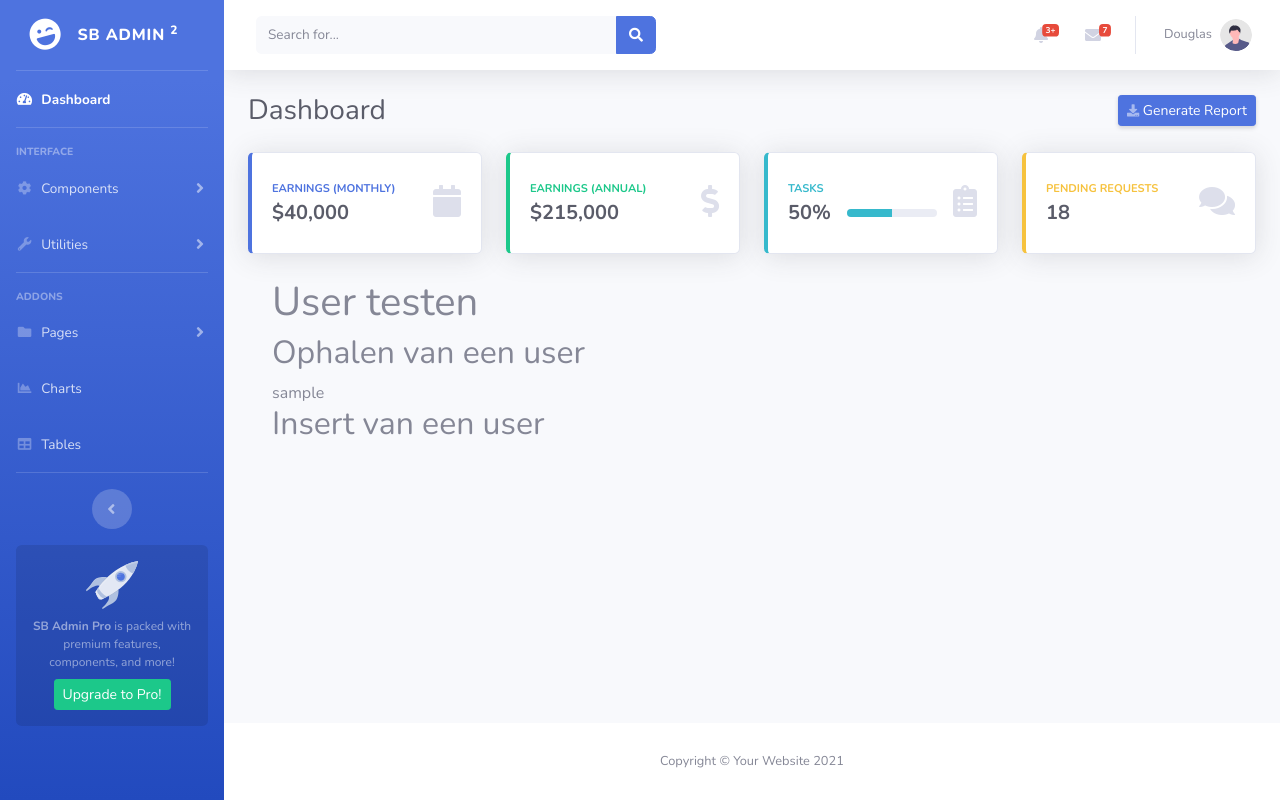
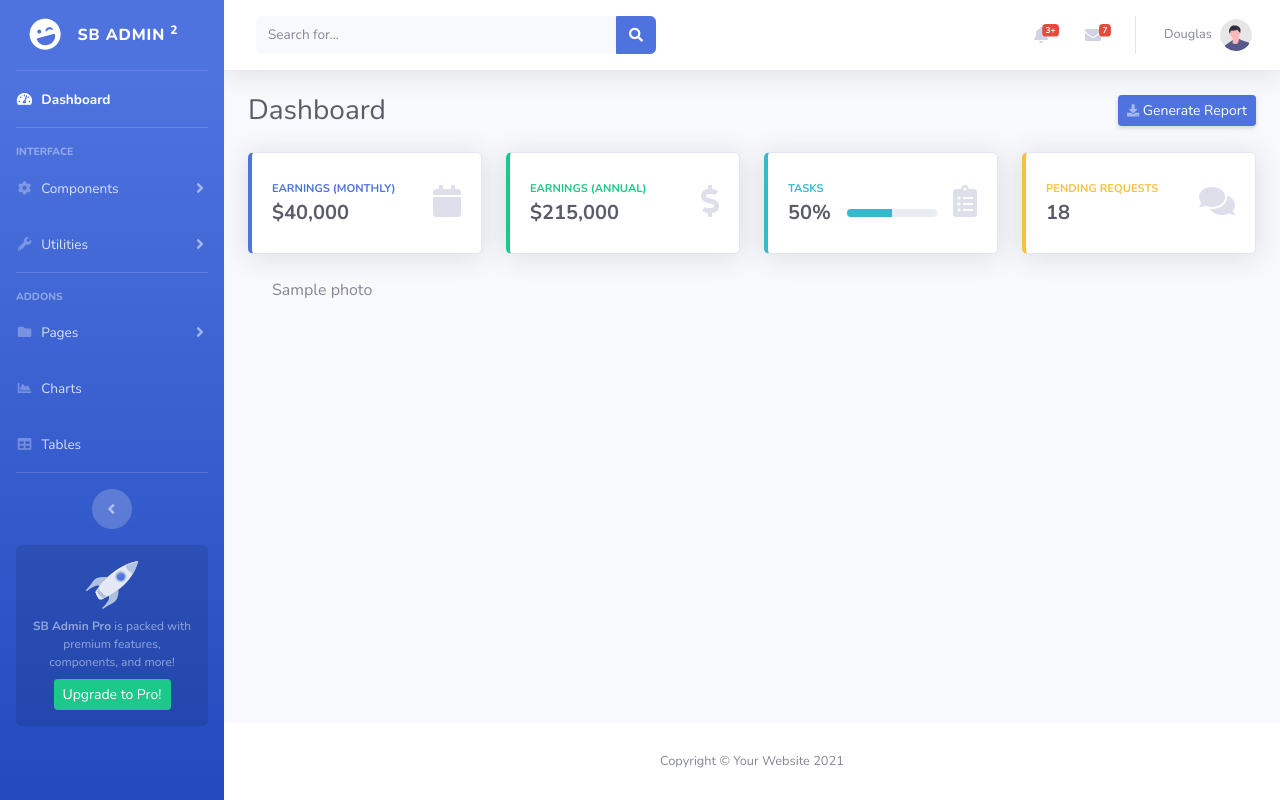
Before and after one commit to Neverlanders/blogoop2022, a PHP site: page /admin/index.php in a window 1280 px wide. Run offline with PHP 8.4, Linux system fonts and the light colour scheme; the visitor is signed in with stand-in values (Sample User, id 1); tables that the repository leaves empty or names only in its code hold one stand-in row (values such as "Sample post").

Commit message:
einde abstractie

```diff
--- /dev/null
+++ b/admin/includes/Photo.php
@@ -0,0 +1,12 @@
+<?php
+    class Photo extends Db_object{
+        protected static $db_table = "photos";
+        protected static $db_table_fields = array('title','description', 'filename', 'type', 'size');
+        public $photo_id;
+        public $title;
+        public $description;
+        public $filename;
+        public $type;
+        public $size;
+}
+?>
--- a/admin/includes/User.php
+++ b/admin/includes/User.php
@@ -1,51 +1,20 @@
 <?php
-    class User{
+    class User extends Db_object {
     /*** PROPERTIES ****/
+         protected static $db_table = "users";
+         protected static $db_table_fields= array('username','password','first_name','last_name');
          public $id;
          public $username;
          public $password;
          public $first_name;
          public $last_name;
-    /*** METHODS ***/
-        /**QUERY**/
-        public static function find_this_query($sql){
-            global $database;
-            $result = $database->query($sql);
-            $the_object_array = array();
-            while($row = mysqli_fetch_array($result)){
-                $the_object_array[] = self::instantie($row);
-            }
-            return $the_object_array;
-        }
-        public static function find_all_users(){
-            return self::find_this_query("SELECT * FROM USERS");
-        }
-        public static function find_user_by_id($user_id){
-           $result = self::find_this_query("SELECT * FROM users WHERE id=$user_id");
-           return !empty($result) ? array_shift($result) : false;
 
-           /* return self::find_this_query("SELECT * FROM users WHERE id=$user_id");*/
-        }
-        /**CLASS**/
-        private function has_the_attribute($the_attribute){
-            $object_properties = get_object_vars($this);
-            return array_key_exists($the_attribute, $object_properties);
-        }
-        public static function instantie($result){
-            $the_object = new self();
-            foreach($result as $the_attribute => $value){
-                if($the_object->has_the_attribute($the_attribute)){
-                    $the_object->$the_attribute = $value;
-                }
-            }
-            return $the_object;
-        }
-        public static function verify_user($username, $password){
+         public static function verify_user($username, $password){
             global $database;
             $username = $database->escape_string($username);
             $password = $database->escape_string($password);
 
-            $sql = "SELECT * FROM users WHERE ";
+            $sql = "SELECT * FROM ". self::$db_table." WHERE ";
             $sql .= "username = '{$username}' ";
             $sql .= "AND password = '{$password}' ";
             $sql .= "LIMIT 1";
@@ -53,25 +22,5 @@
 
             return !empty($the_result_array) ? array_shift($the_result_array) : false;
         }
-        /**CRUD**/
-        public function create(){
-            global $database;
-            $sql = "INSERT INTO users (username, password, first_name, last_name)";
-            $sql .= " VALUES ('";
-            $sql .= $database->escape_string($this->username) . "', '";
-            $sql .= $database->escape_string($this->password) . "', '";
-            $sql .= $database->escape_string($this->first_name) . "', '";
-            $sql .= $database->escape_string($this->last_name) . "')";
-
-            if($database->query($sql)){
-                $this->id = $database->the_insert_id();
-                return true;
-            }else{
-                return false;
-            }
-            $database->query($sql);
-
-        }
-
     }
 ?>
--- a/admin/includes/content.php
+++ b/admin/includes/content.php
@@ -3,23 +3,14 @@
 <div class="container-fluid">
     <div class="row">
         <div class="col-12">
-            <h1>User testen</h1>
+           <?php
+                $photos = Photo::find_all();
+                foreach($photos as $photo){
+                    echo $photo->title . "<br>";
+                }
+           ?>
 
-            <h2>Ophalen van een user</h2>
-            <?php
-                $result = User::find_user_by_id(1);
-                echo $result->username;
-            ?>
-            <h2>Insert van een user</h2>
-            <?php
-                $user = new User();
-                $user->username = "Sam";
-                $user->password = "123";
-                $user->first_name = "Sam";
-                $user->last_name = "Woef";
 
-                $user->create();
-            ?>
         </div>
     </div>
 </div>
--- a/admin/includes/init.php
+++ b/admin/includes/init.php
@@ -2,6 +2,8 @@
     require_once("functions.php");
     require_once("config.php");
     require_once("Database.php");
+    require_once("Db_object.php");
     require_once("User.php");
+    require_once("Photo.php");
     require_once("Session.php");
 ?>
```
Also changed, not shown: admin/includes/Db_object.php (added, +115 -0 lines).
